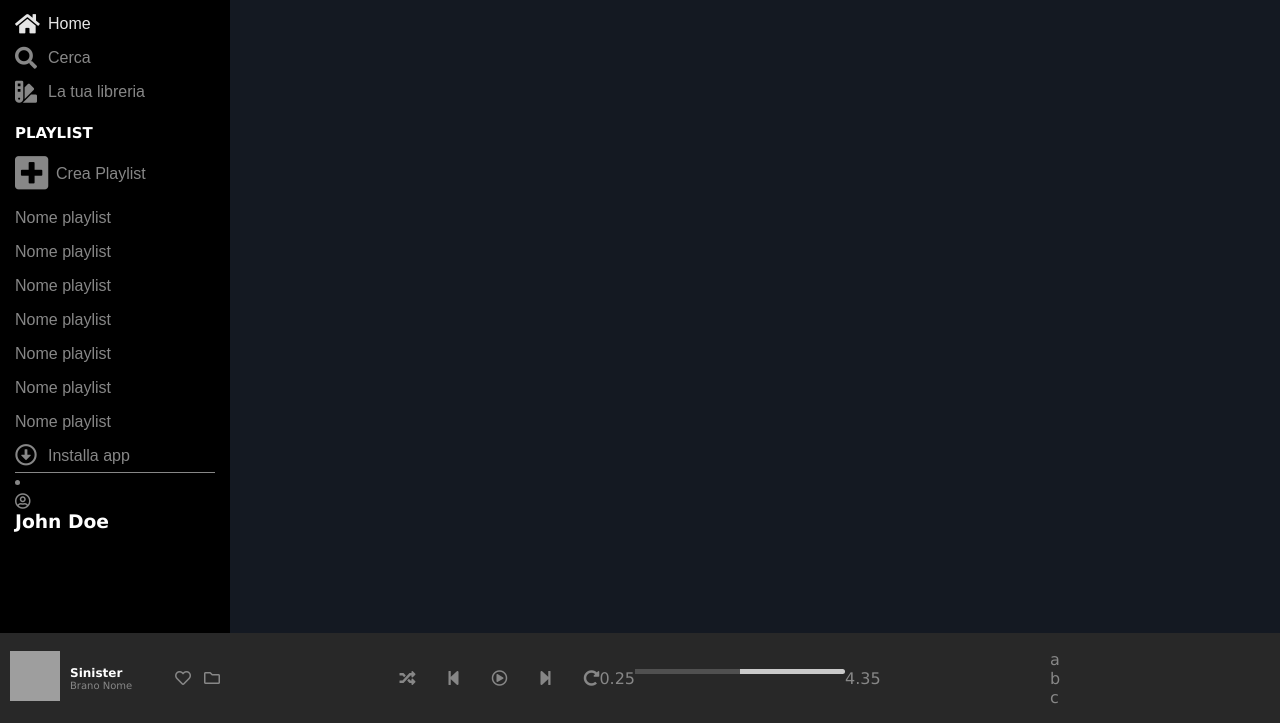
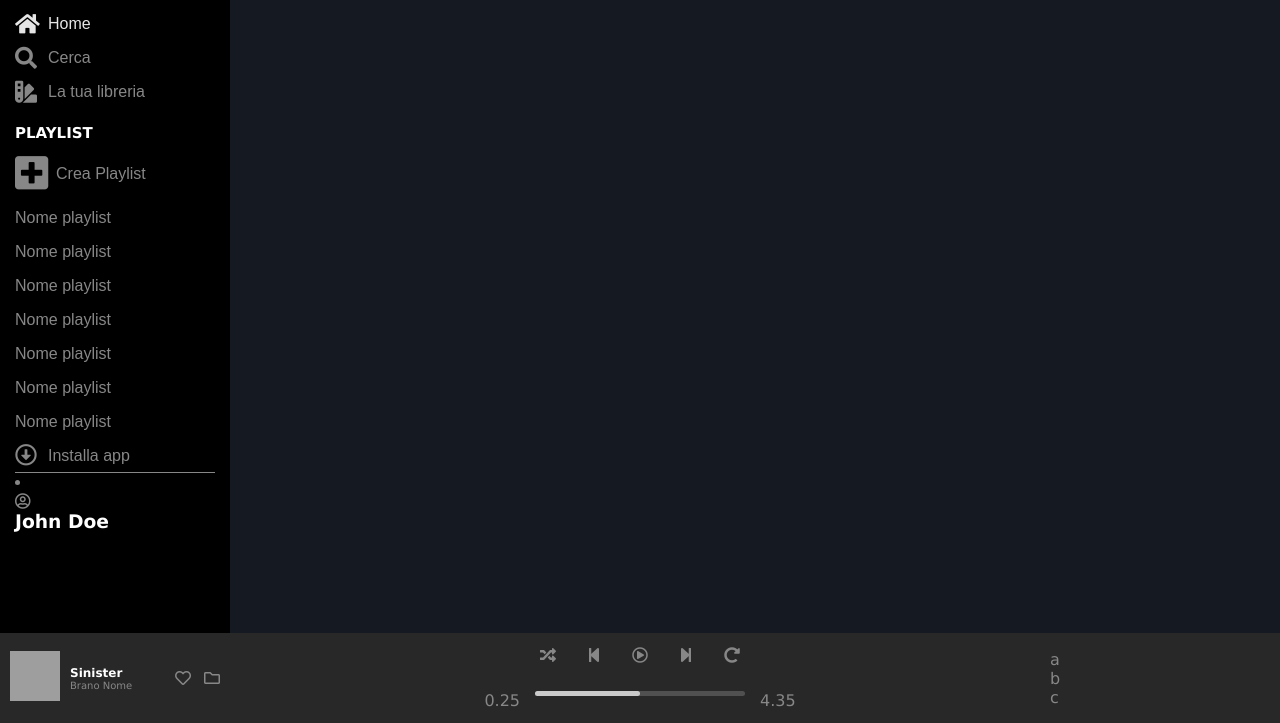
Before and after one commit to AndreaBlancoVR/html-css-spotifyweb, a plain HTML site: page index.html in a window 1280 px wide. Shown: the part 77-800 px from the top of the page. Drawn offline with Linux system fonts and the light colour scheme; grey boxes are pictures that could not be loaded.

Commit message:
Già meglio, dopo un caffè il flex ha cominciato a funzionare. Ora aspetto la lezione

```diff
--- a/style.css
+++ b/style.css
@@ -76,13 +76,17 @@ ul {
 }
 
 .player-wrapper__master .player-wrapper__central {  /* CONTENITORE CENTRO */
+    height: 100%;
     display: flex;
-    flex-direction: row;
+    flex-direction: column;
+    align-items: center;
+    justify-content: space-around;
+
+
 }
 
 .player-wrapper__master .player-wrapper__central .player-buttons {  /* CONTENITORE CENTRO */
     display: flex;
-    flex-basis: 200px; /*  PERCHè NON VA???  */
     width: 200px;
     justify-content: space-between;
 
@@ -90,13 +94,15 @@ ul {
 
 .player-wrapper__master .player-wrapper__central .player-bar__master {
     display: flex;
+    gap: 15px;
+
 }
 
 .player-wrapper__master .player-wrapper__central .player-bar__master .player-bar__live{
         position: relative;
         width: 210px;
         height: 5px;
-        background: #cacaca;
+        background: #505050;
         border-radius: 5px;
 
 }
@@ -105,7 +111,8 @@ ul {
         position: absolute;
         width: 50%;
         height: 100%;
-        background: #505050;
+        background: #cacaca;
+        border-radius: 5px;
         z-index: 1;
       }
 
```
